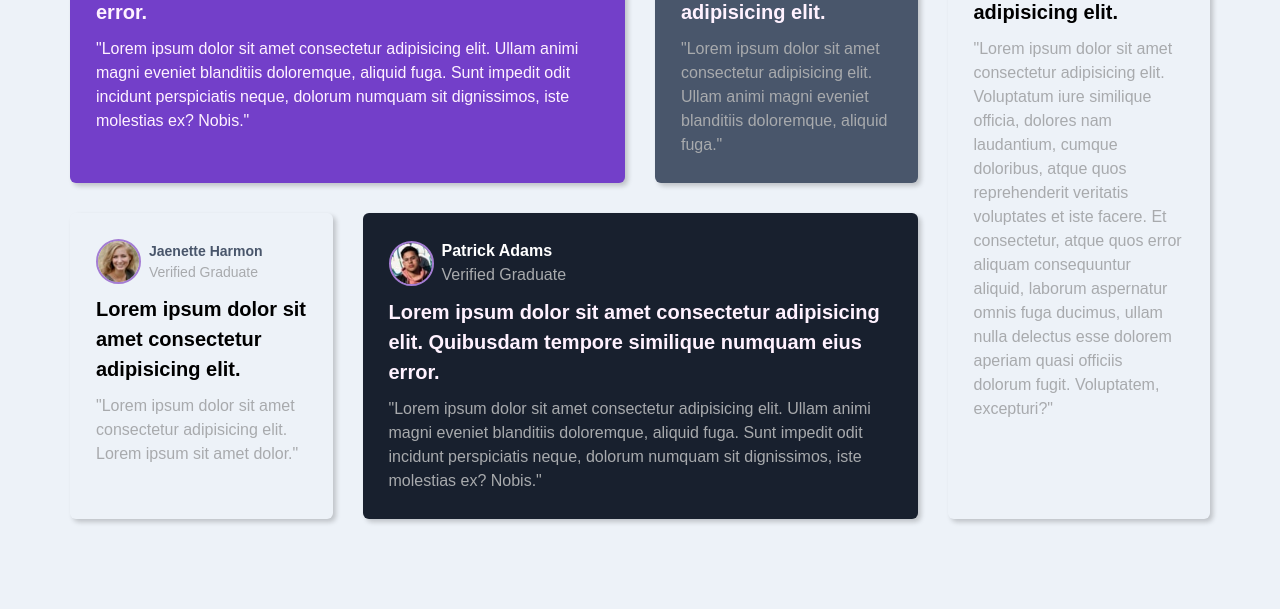
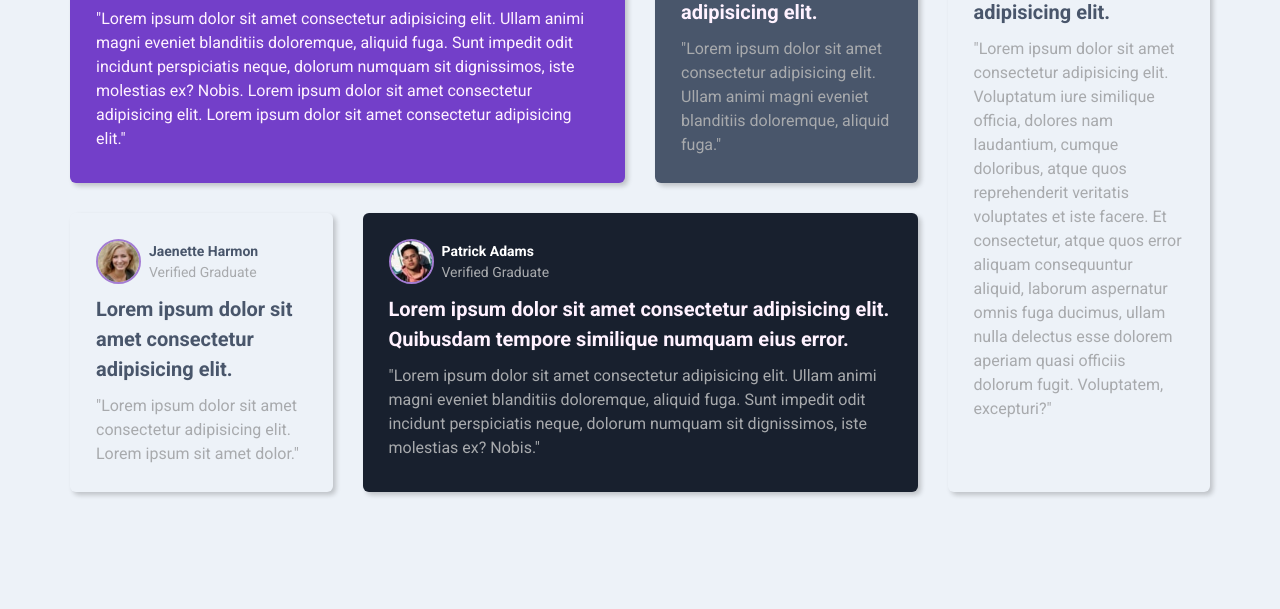
Before and after one commit to florczakarek/testimonial_grid_layout, a plain HTML site: page index.html in a window 1280 px wide. Shown: the part 234-843 px from the top of the page. After the commit the page ends 816 px from the top, so only its background shows below. Drawn offline with Linux system fonts and the light colour scheme.

Commit message:
Add Roboto font

```diff
--- a/index.html
+++ b/index.html
@@ -26,7 +26,9 @@
           "Lorem ipsum dolor sit amet consectetur adipisicing elit. Ullam animi
           magni eveniet blanditiis doloremque, aliquid fuga. Sunt impedit odit
           incidunt perspiciatis neque, dolorum numquam sit dignissimos, iste
-          molestias ex? Nobis."
+          molestias ex? Nobis. Lorem ipsum dolor sit amet consectetur
+          adipisicing elit. Lorem ipsum dolor sit amet consectetur adipisicing
+          elit."
         </p>
       </div>
       <div class="card second">
--- a/styles.css
+++ b/styles.css
@@ -1,3 +1,5 @@
+@import url('https://fonts.googleapis.com/css2?family=Roboto:wght@300;400;700&display=swap');
+
 :root {
   --primary-color: #733fc9;
   --secondary-color: #18202e;
@@ -13,7 +15,7 @@
 
 body {
   background-color: #edf2f8;
-  font-family: 'Arial', sans-serif;
+  font-family: 'Roboto', sans-serif;
   line-height: 1.5;
 }
 
@@ -49,10 +51,16 @@ body {
 
 .card.third {
   grid-row: span 2;
+  color: var(--gray-color);
+}
+
+.card.fourth {
+  color: var(--gray-color);
 }
 
 .card.last {
   background: var(--secondary-color);
+  color: #fff;
   grid-column: span 2;
 }
 
@@ -132,10 +140,12 @@ body {
 
 .last .card__header p {
   color: var(--light-gray-color);
+  font-size: 14px;
 }
 
 .last .card__header h4 {
   color: #fff;
+  font-size: 14px;
 }
 
 @media screen and (max-width: 768px) {
```
